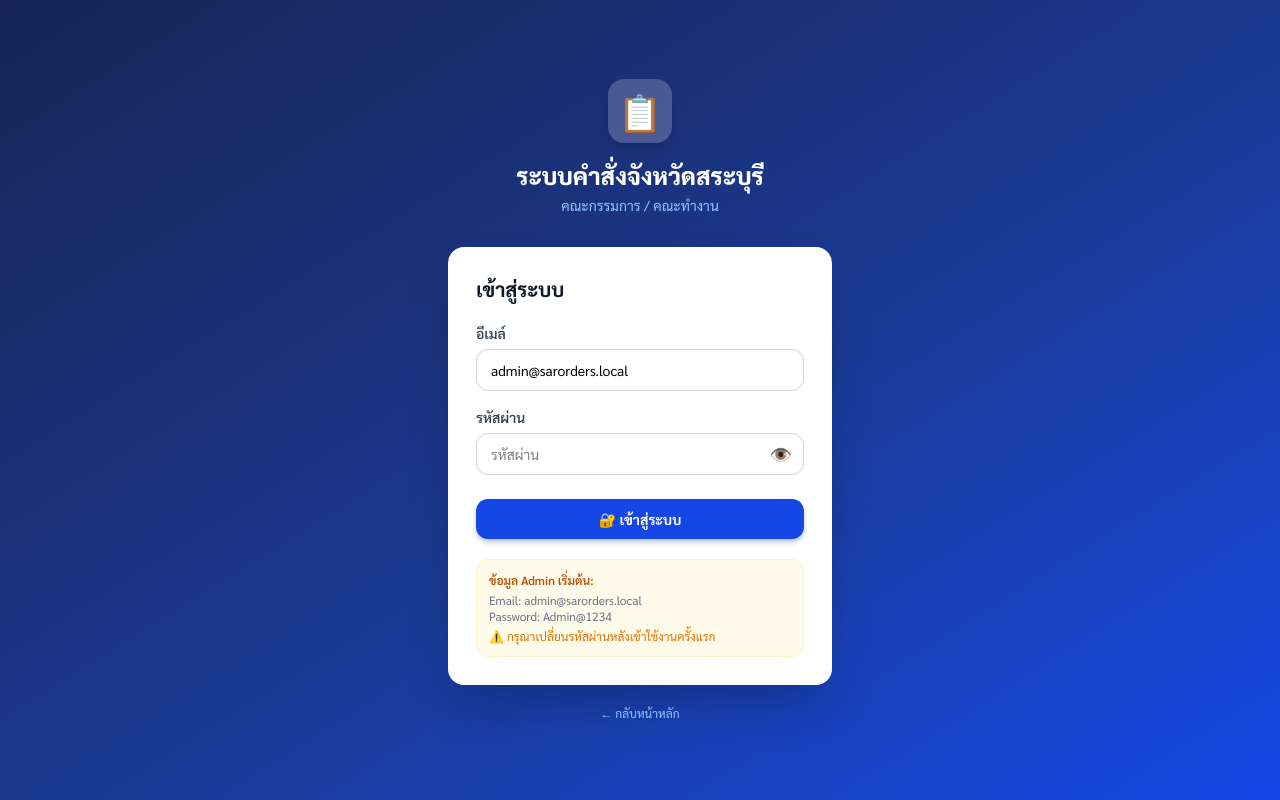
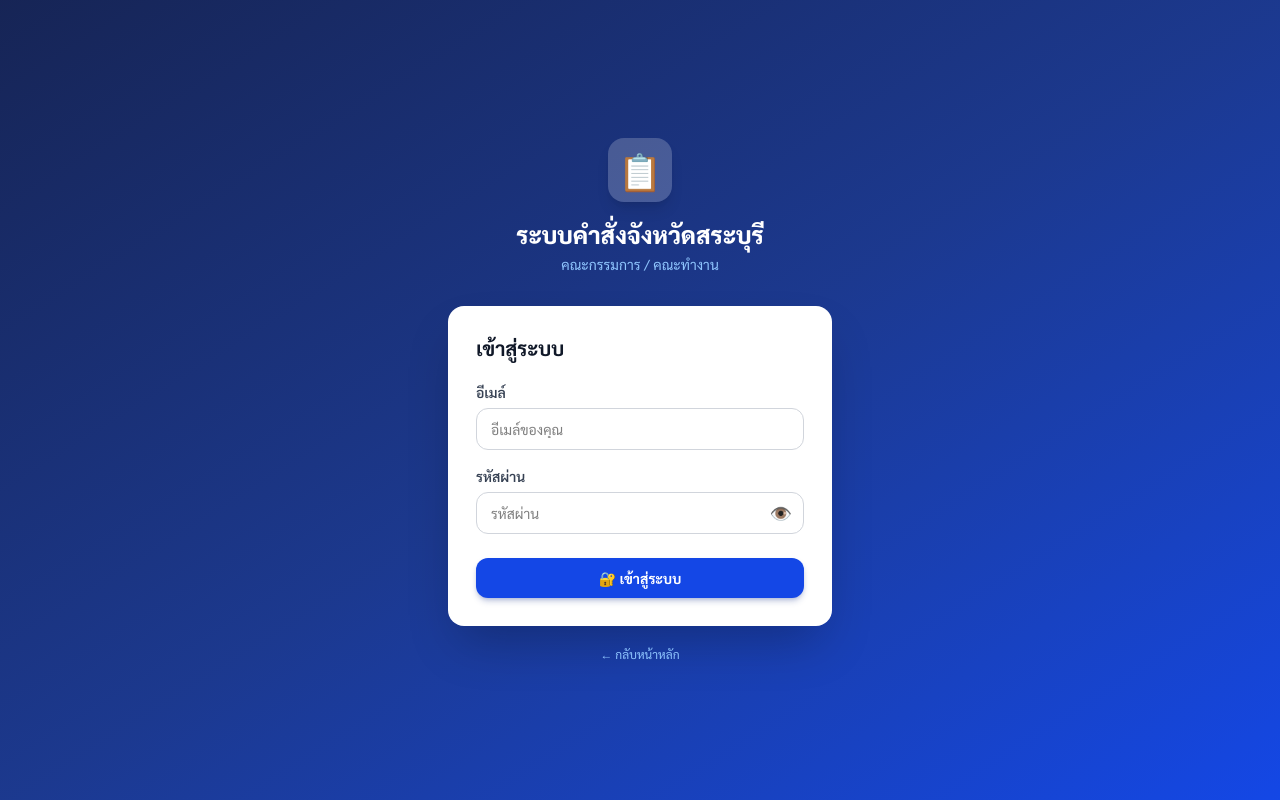
Before and after one commit to kriwitj/saraburi-committee-orders-system, a Next.js app: page /login in a window 1280 px wide. Built offline with nearby package versions, Linux system fonts and the light colour scheme; no server answers.

Commit message:
change login ui

```diff
--- a/app/login/page.tsx
+++ b/app/login/page.tsx
@@ -4,7 +4,7 @@ import { useAuth } from '@/components/providers';
 
 export default function LoginPage() {
   const { login, user, loading } = useAuth();
-  const [email, setEmail] = useState('admin@sarorders.local');
+  const [email, setEmail] = useState('');
   const [pass, setPass] = useState('');
   const [showPass, setShowPass] = useState(false);
   const [err, setErr] = useState('');
@@ -85,12 +85,12 @@ export default function LoginPage() {
             ) : '🔐 เข้าสู่ระบบ'}
           </button>
 
-          <div className="mt-5 p-3 bg-amber-50 rounded-xl border border-amber-100 text-xs text-gray-500">
+          {/* <div className="mt-5 p-3 bg-amber-50 rounded-xl border border-amber-100 text-xs text-gray-500">
             <p className="font-semibold mb-1 text-amber-700">ข้อมูล Admin เริ่มต้น:</p>
             <p>Email: admin@sarorders.local</p>
             <p>Password: Admin@1234</p>
             <p className="mt-1 text-amber-600">⚠️ กรุณาเปลี่ยนรหัสผ่านหลังเข้าใช้งานครั้งแรก</p>
-          </div>
+          </div> */}
         </form>
 
         <p className="text-center mt-5 text-blue-300 text-xs">
```
